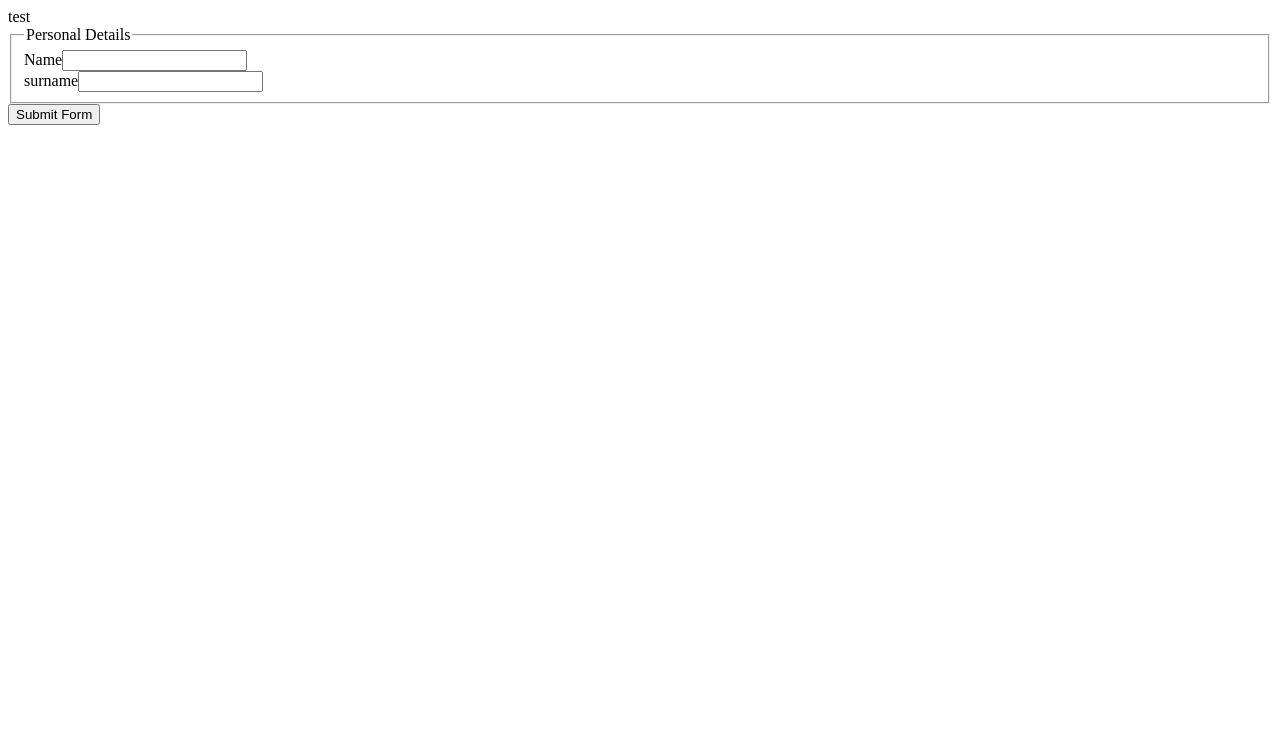
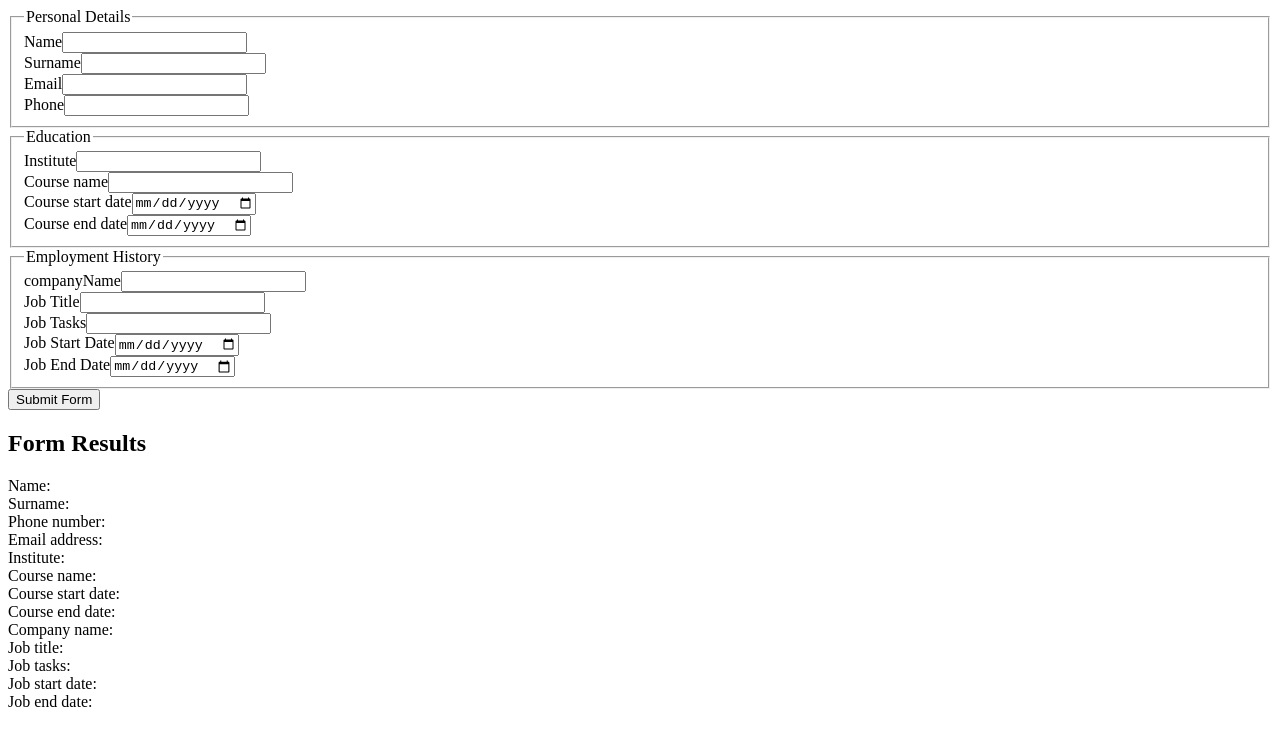
Before and after one commit to dr96mabuza/CV-Application, a React (Create React App) app: page / in a window 1280 px wide. Shown: the top 746 px of the page. Built offline with nearby package versions, Linux system fonts and the light colour scheme.

Commit message:
standalone form is complete and displays form as info is typed

```diff
--- a/src/App.js
+++ b/src/App.js
@@ -5,7 +5,6 @@ class App extends Component {
   render() {
     return (
       <div>
-        <div>test</div>
         <Form />
       </div>
     );
--- a/src/components/display.js
+++ b/src/components/display.js
@@ -3,7 +3,20 @@ import React from "react";
 function Display(props) {
   return (
     <div>
-      {props.name} {props.surname}
+      <h2>Form Results</h2>
+      <div>Name: {props.name}</div>
+      <div>Surname: {props.surname}</div>
+      <div>Phone number: {props.phone}</div>
+      <div>Email address: {props.email}</div>
+      <div>Institute: {props.institute}</div>
+      <div>Course name: {props.courseName}</div>
+      <div>Course start date: {props.courseStartDate}</div>
+      <div>Course end date: {props.courseEndDate}</div>
+      <div>Company name: {props.companyName}</div>
+      <div>Job title: {props.jobTitle}</div>
+      <div>Job tasks: {props.jobTasks}</div>
+      <div>Job start date: {props.jobStartDate}</div>
+      <div>Job end date: {props.jobEndDate}</div>
     </div>
   );
 }
--- a/src/components/form.js
+++ b/src/components/form.js
@@ -8,6 +8,16 @@ class Form extends Component {
     this.state = {
       name: "",
       surname: "",
+      email: "",
+      phone: "",
+      institute: "",
+      courseName: "",
+      courseStartDate: "",
+      courseEndDate: "",
+      jobTitle: "",
+      jobTasks: "",
+      jobStartDate: "",
+      jobEndDate: "",
     };
   }
 
@@ -23,6 +33,17 @@ class Form extends Component {
     this.setState({
       name: "",
       surname: "",
+      email: "",
+      phone: "",
+      institute: "",
+      courseName: "",
+      courseStartDate: "",
+      courseEndDate: "",
+      companyName: "",
+      jobTitle: "",
+      jobTasks: "",
+      jobStartDate: "",
+      jobEndDate: "",
     });
   };
 
@@ -42,7 +63,7 @@ class Form extends Component {
               />
             </div>
             <div>
-              <label>surname</label>
+              <label>Surname</label>
               <input
                 type="text"
                 name="surname"
@@ -50,10 +71,129 @@ class Form extends Component {
                 value={this.state.surname}
               />
             </div>
+            <div>
+              <label>Email</label>
+              <input
+                type="email"
+                name="email"
+                onChange={this.handleChange}
+                value={this.state.email}
+              />
+            </div>
+            <div>
+              <label>Phone</label>
+              <input
+                type="tel"
+                name="phone"
+                onChange={this.handleChange}
+                value={this.state.phone}
+              />
+            </div>
+          </fieldset>
+          <fieldset>
+            <legend>Education</legend>
+            <div>
+              <label>Institute</label>
+              <input
+                type="text"
+                name="institute"
+                onChange={this.handleChange}
+                value={this.state.institute}
+              />
+            </div>
+            <div>
+              <label>Course name</label>
+              <input
+                type="text"
+                name="courseName"
+                onChange={this.handleChange}
+                value={this.state.courseName}
+              />
+            </div>
+            <div>
+              <label>Course start date</label>
+              <input
+                type="date"
+                name="courseStartDate"
+                onChange={this.handleChange}
+                value={this.state.courseStartDate}
+              />
+            </div>
+            <div>
+              <label>Course end date</label>
+              <input
+                type="date"
+                name="courseEndDate"
+                onChange={this.handleChange}
+                value={this.state.courseEndDate}
+              />
+            </div>
+          </fieldset>
+          <fieldset>
+            <legend>Employment History</legend>
+            <div>
+              <label>companyName</label>
+              <input
+                type="text"
+                name="companyName"
+                onChange={this.handleChange}
+                value={this.state.companyName}
+              />
+            </div>
+            <div>
+              <label>Job Title</label>
+              <input
+                type="text"
+                name="jobTitle"
+                onChange={this.handleChange}
+                value={this.state.jobTitle}
+              />
+            </div>
+            <div>
+              <label>Job Tasks</label>
+              <input
+                type="textarea"
+                name="jobTasks"
+                onChange={this.handleChange}
+                value={this.state.jobTasks}
+              />
+            </div>
+            <div>
+              <label>Job Start Date</label>
+              <input
+                type="date"
+                name="jobStartDate"
+                onChange={this.handleChange}
+                value={this.state.jobStartDate}
+              />
+            </div>
+            <div>
+              <label>Job End Date</label>
+              <input
+                type="date"
+                name="jobEndDate"
+                onChange={this.handleChange}
+                value={this.state.jobEndDate}
+              />
+            </div>
           </fieldset>
           <button type="submit">Submit Form</button>
         </form>
-        <Display name={this.state.name} surname={this.state.surname} />
+        <Display
+          name={this.state.name}
+          surname={this.state.surname}
+          email={this.state.email}
+          phone={this.state.phone}
+          institute={this.state.institute}
+          courseName={this.state.courseName}
+          courseStartDate={this.state.courseStartDate}
+          courseEndDate={this.state.courseEndDate}
+          companyName={this.state.companyName}
+          jobTitle={this.state.jobTitle}
+          jobTasks={this.state.jobTasks}
+          jobStartDate={this.state.jobStartDate}
+          jobEndDate={this.state.jobEndDate}
+        />
       </div>
     );
   }
```
